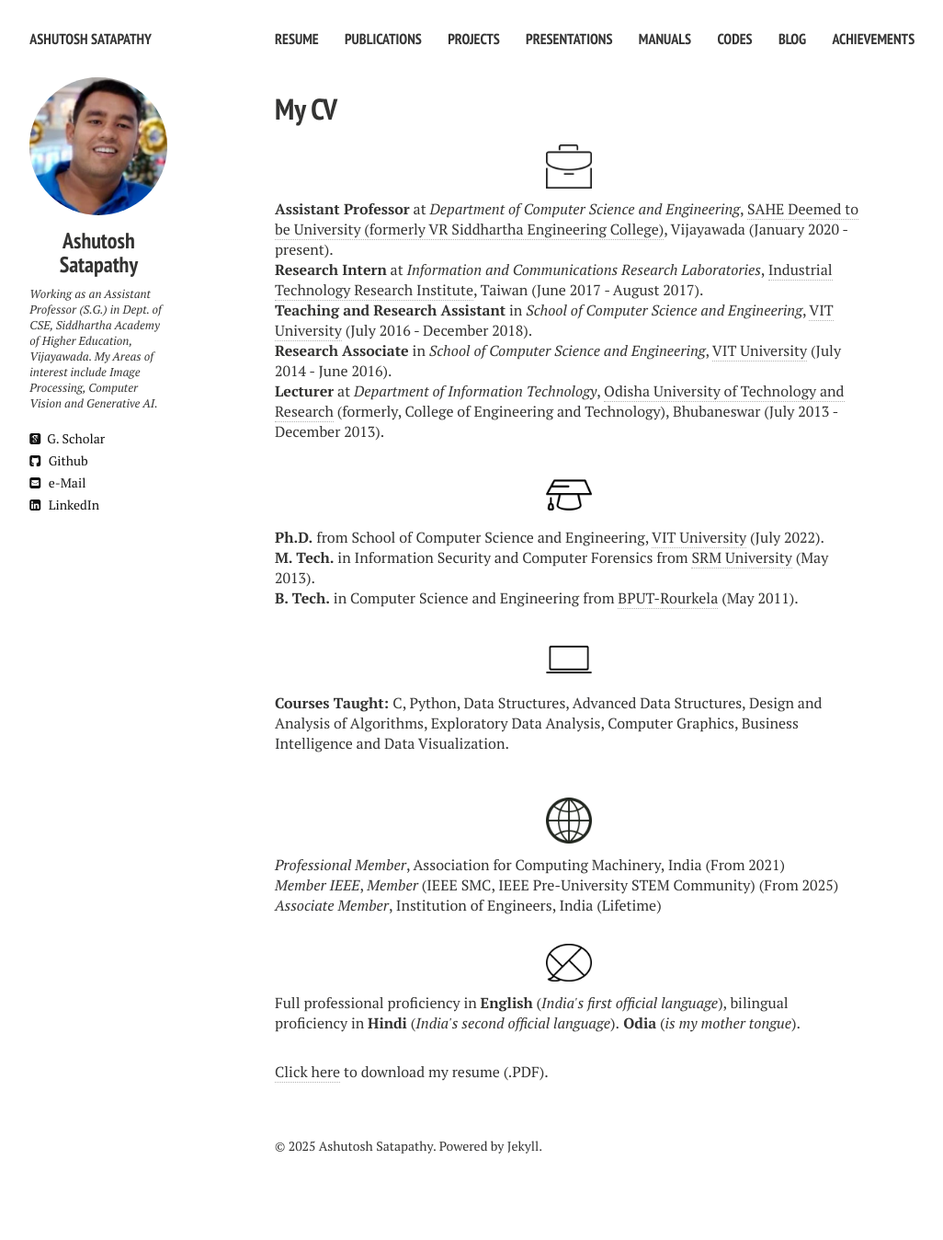
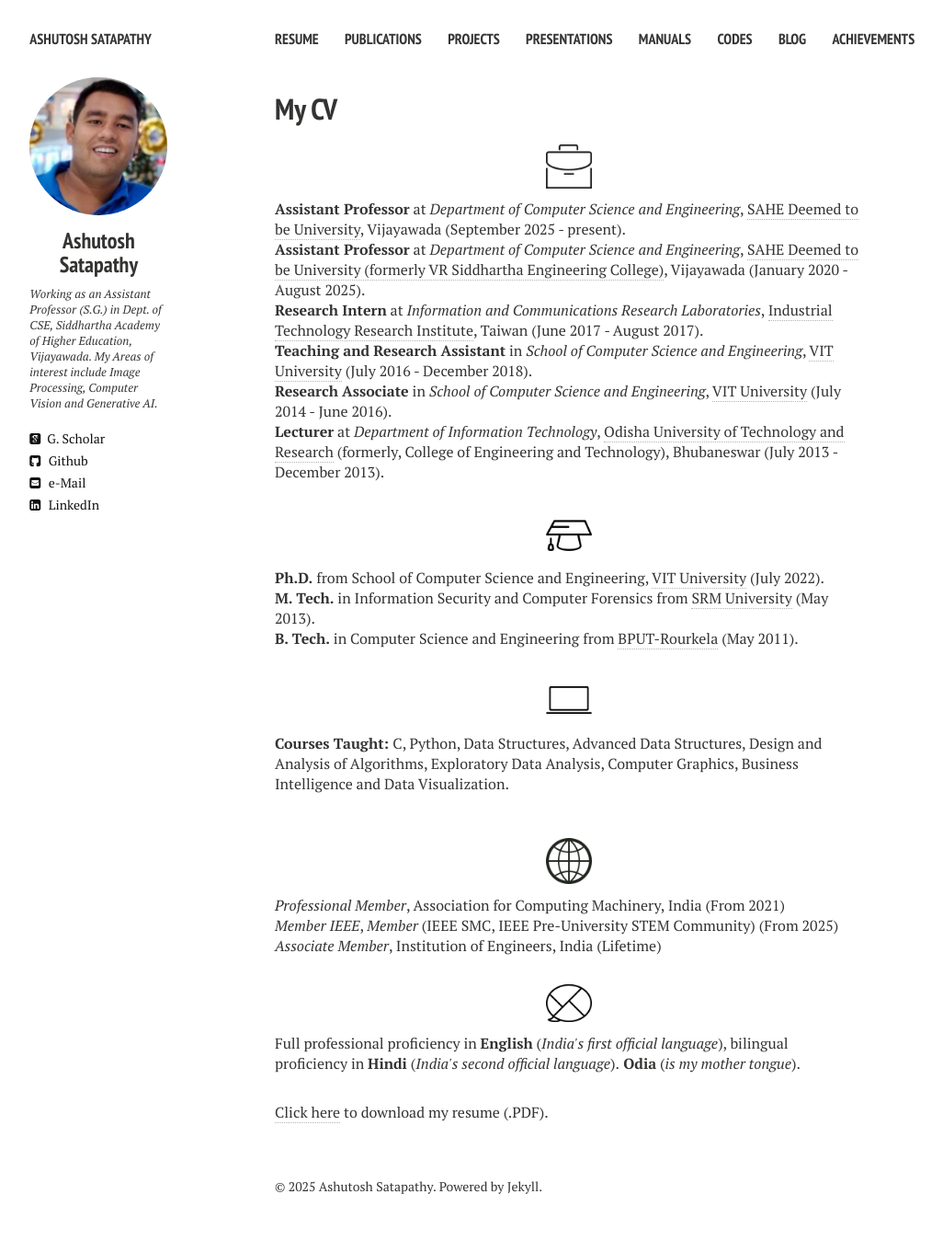
Before and after one commit to ashutoshsatapathy1990/ashutoshsatapathy1990.github.io, a Jekyll site: the page built from cv.md, in a window 1280 px wide. Shown: the whole page at 92% size, without its empty margins (21-1047 px from the left). Built offline with Jekyll 4.4.1, drawn with Linux system fonts in a browser that asks for light colours; nearby versions of some CDN libraries; before the commit the page ends 1304 px from its top, so only the background shows below that.

Commit message:
Update cv.html

```diff
--- a/_layouts/cv.html
+++ b/_layouts/cv.html
@@ -45,7 +45,8 @@
     <h1>{{ page.title }}</h1>
     <div class="article-wrap">
     <p align="center" class=bottom-small><img src="{{ site.url }}/images/CV/business.png" alt="Work Experience" width="50" height="50"></p>
-    <p align="left"><strong>Assistant Professor</strong> at <i>Department of Computer Science and Engineering</i>, <a href="https://www.vrsiddhartha.ac.in/" target="_blank">SAHE Deemed to be University (formerly VR Siddhartha Engineering College)</a>, Vijayawada (January 2020 - present).</p>
+    <p align="left"><strong>Assistant Professor</strong> at <i>Department of Computer Science and Engineering</i>, <a href="https://siddhartha.edu.in/" target="_blank">SAHE Deemed to be University</a>, Vijayawada (September 2025 - present).</p>
+    <p align="left"><strong>Assistant Professor</strong> at <i>Department of Computer Science and Engineering</i>, <a href="https://siddhartha.edu.in/" target="_blank">SAHE Deemed to be University (formerly VR Siddhartha Engineering College)</a>, Vijayawada (January 2020 - August 2025).</p>
     <p align="left"><strong>Research Intern</strong> at <i>Information and Communications Research Laboratories</i>, <a href="https://www.itri.org.tw/english/" target="_blank">Industrial Technology Research Institute</a>, Taiwan (June 2017 - August 2017).</p>
     <p align="left"><strong>Teaching and Research Assistant</strong> in <i>School of Computer Science and Engineering</i>, <a href="http://chennai.vit.ac.in/" target="_blank">VIT University</a> (July 2016 - December 2018).</p>
     <p align="left"><strong>Research Associate</strong> in <i>School of Computer Science and Engineering</i>, <a href="http://chennai.vit.ac.in/" target="_blank">VIT University</a> (July 2014 - June 2016).</p>
```
